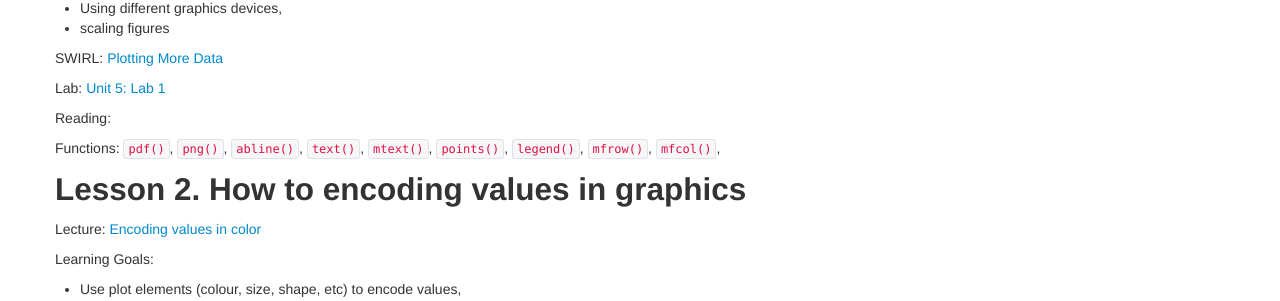
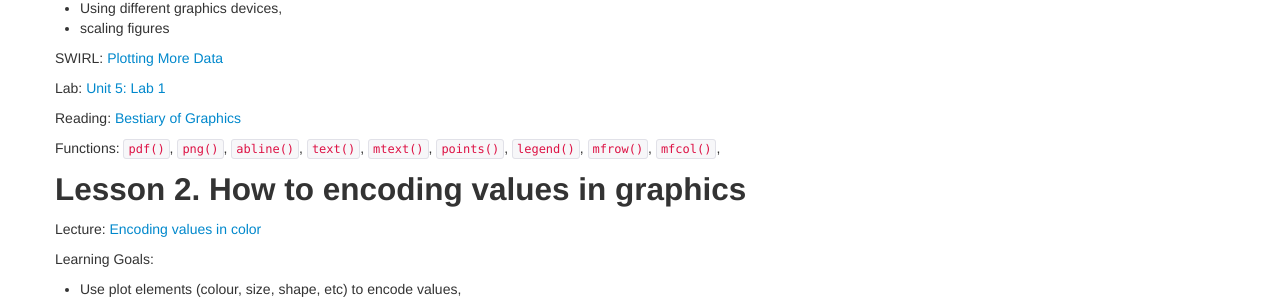
Before and after one commit to intro2r/intro2r, a Jekyll site: the page built from unit5/index.md, in a window 1280 px wide and 900 px high. Shown: the part 402-703 px from the top of the window. Built offline with Jekyll 4.4.1, drawn with Linux system fonts in a browser that asks for light colours.

Commit message:
Update index.md

```diff
--- a/unit5/index.md
+++ b/unit5/index.md
@@ -29,7 +29,7 @@ SWIRL: [Plotting More Data](../unit5/swirl/Plotting_More_Data.html)
 
 Lab: [Unit 5: Lab 1](../unit5/labs.html)
 
-Reading:
+Reading: [Bestiary of Graphics](../unit5/bestiary-graphics.html)
 
 Functions: `pdf()`, `png()`, `abline()`, `text()`, `mtext()`, `points()`, `legend()`, `mfrow()`, `mfcol()`,
 
```
